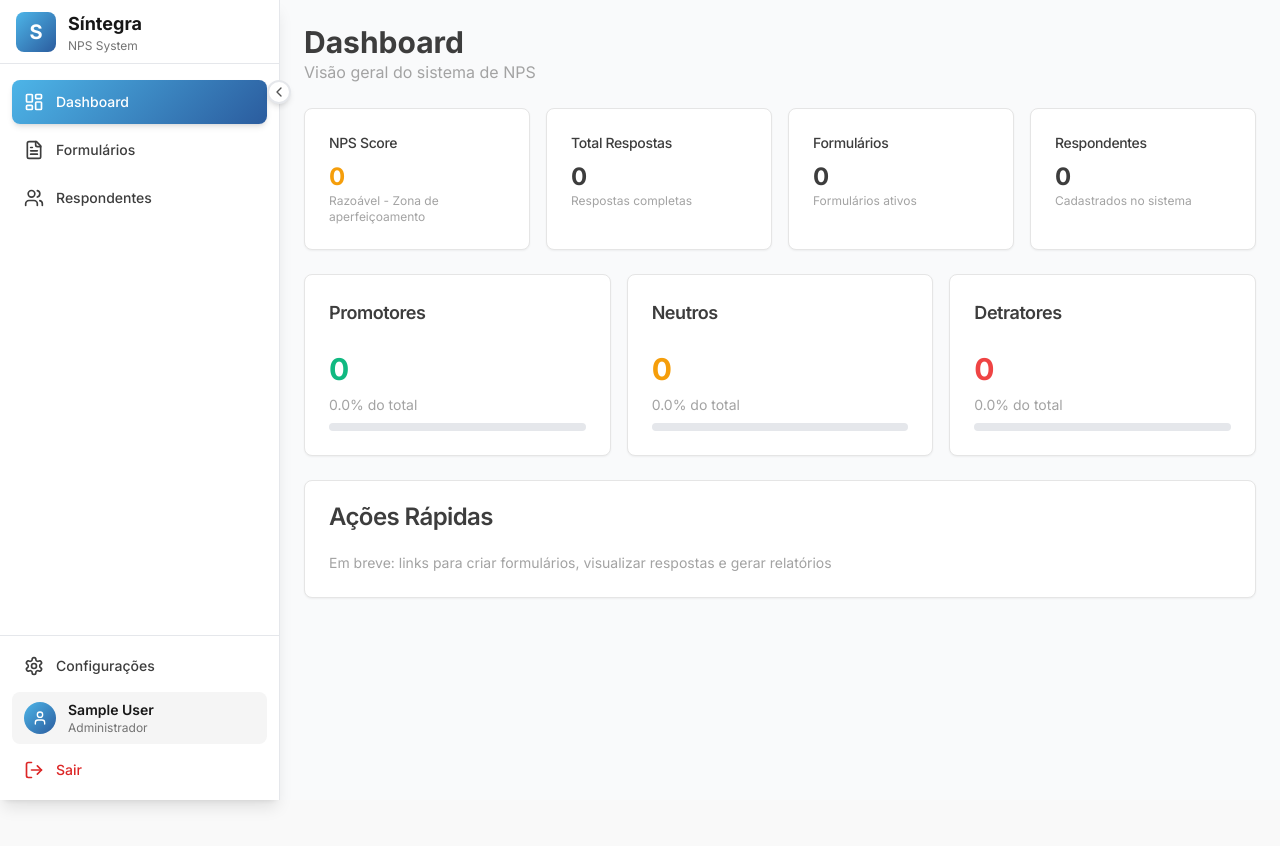
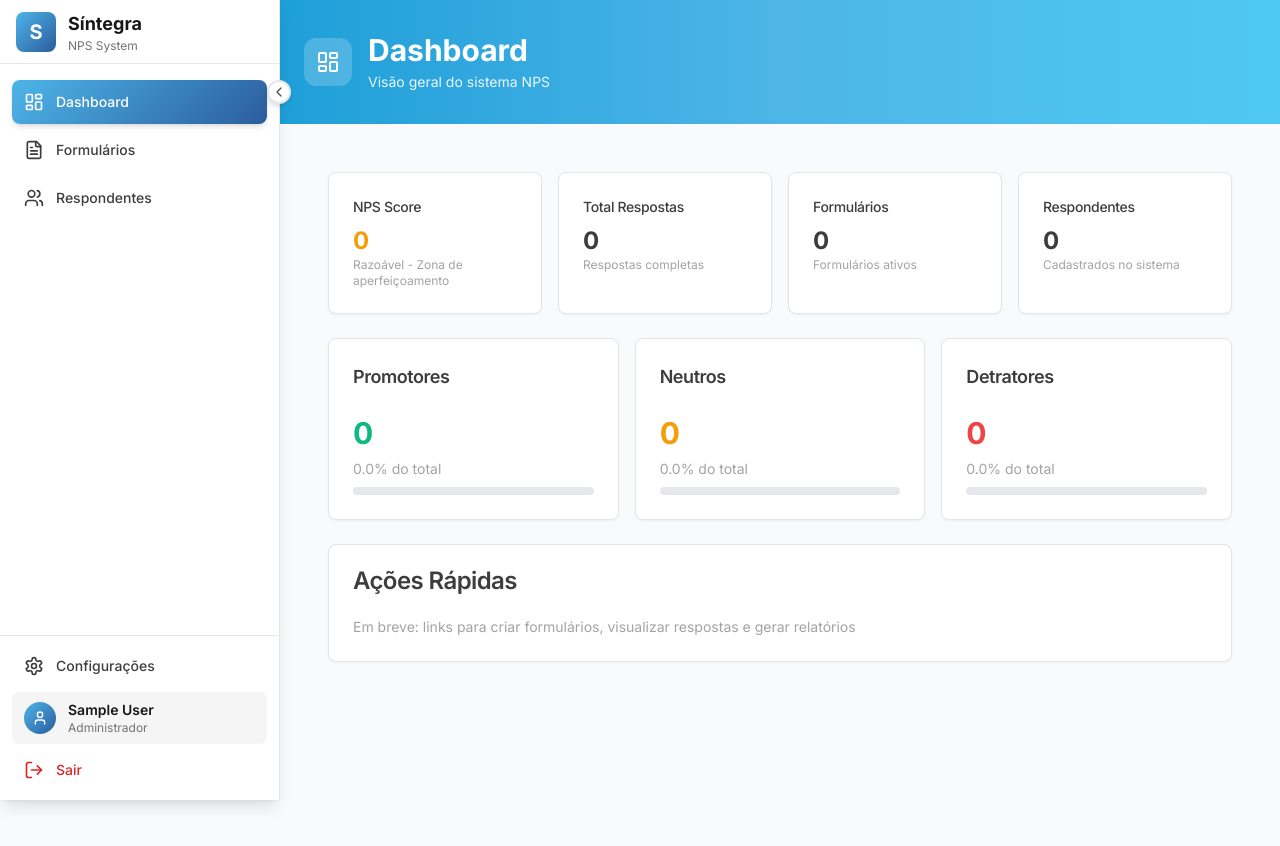
Before and after one commit to gfcampos1/NPS-S-ntegra, a Next.js app in the folder frontend/: page /admin/dashboard in a window 1280 px wide. Shown: the top 846 px of the page. Before the commit the page ends 800 px from the top, so only its background shows below. Built offline with nearby package versions, Linux system fonts and the light colour scheme; no server answers; the database is empty; sample sign-in values are in the browser's storage.

Commit message:
feat: adiciona cabeçalho azul gradient Síntegra
- Cria componente Header com fundo azul similar ao OKR Manager
- Auto-detecta título e ícone baseado na rota
- Integra Header no AppLayout
- Remove títulos duplicados do Dashboard
- Usa gradient primary-600 to primary-400

```diff
--- a/frontend/src/app/admin/dashboard/page.tsx
+++ b/frontend/src/app/admin/dashboard/page.tsx
@@ -60,14 +60,7 @@ export default async function DashboardPage() {
   const data = await getDashboardData()
 
   return (
-    <div className="space-y-6">
-      <div>
-        <h2 className="text-3xl font-bold text-sintegra-gray-dark">Dashboard</h2>
-        <p className="text-sintegra-gray-medium">
-          Visão geral do sistema de NPS
-        </p>
-      </div>
-
+    <div className="p-6 space-y-6">
       {/* Cards de métricas */}
       <div className="grid gap-4 md:grid-cols-2 lg:grid-cols-4">
         <Card>
--- a/frontend/src/components/layout/AppLayout.tsx
+++ b/frontend/src/components/layout/AppLayout.tsx
@@ -4,6 +4,7 @@ import { useSession } from 'next-auth/react';
 import { usePathname, useRouter } from 'next/navigation';
 import { useEffect, useState } from 'react';
 import { Sidebar } from './Sidebar';
+import { Header } from './Header';
 import { Loading } from '../ui/Loading';
 
 interface AppLayoutProps {
@@ -58,6 +59,7 @@ export function AppLayout({ children }: AppLayoutProps) {
     <div className="flex min-h-screen bg-gray-50">
       <Sidebar />
       <main className="flex-1 overflow-auto">
+        <Header />
         <div className="min-h-screen">
           {children}
         </div>
--- /dev/null
+++ b/frontend/src/components/layout/Header.tsx
@@ -0,0 +1,81 @@
+"use client";
+
+import { usePathname } from "next/navigation";
+import { FileText, Users, BarChart3, LayoutDashboard } from "lucide-react";
+
+interface HeaderProps {
+  title?: string;
+  subtitle?: string;
+}
+
+export function Header({ title, subtitle }: HeaderProps) {
+  const pathname = usePathname();
+
+  // Auto-detect title based on route if not provided
+  const getPageInfo = () => {
+    if (title && subtitle) {
+      return { title, subtitle };
+    }
+
+    if (pathname.includes('/forms')) {
+      return {
+        title: 'Formulários NPS',
+        subtitle: 'Crie e gerencie seus formulários de pesquisa',
+      };
+    }
+    if (pathname.includes('/respondents')) {
+      return {
+        title: 'Respondentes',
+        subtitle: 'Gerencie sua base de contatos',
+      };
+    }
+    if (pathname.includes('/reports')) {
+      return {
+        title: 'Relatórios',
+        subtitle: 'Análises e insights das pesquisas',
+      };
+    }
+    if (pathname.includes('/dashboard')) {
+      return {
+        title: 'Dashboard',
+        subtitle: 'Visão geral do sistema NPS',
+      };
+    }
+
+    return {
+      title: 'Sistema NPS',
+      subtitle: 'Síntegra - Net Promoter Score',
+    };
+  };
+
+  const pageInfo = getPageInfo();
+
+  return (
+    <div className="bg-gradient-to-r from-primary-600 via-primary-500 to-primary-400 shadow-brand">
+      <div className="px-6 py-8">
+        <div className="flex items-center gap-4">
+          <div className="w-12 h-12 bg-white/20 backdrop-blur-sm rounded-xl flex items-center justify-center">
+            {pathname.includes('/forms') && <FileText className="w-6 h-6 text-white" />}
+            {pathname.includes('/respondents') && <Users className="w-6 h-6 text-white" />}
+            {pathname.includes('/reports') && <BarChart3 className="w-6 h-6 text-white" />}
+            {pathname.includes('/dashboard') && <LayoutDashboard className="w-6 h-6 text-white" />}
+            {!pathname.includes('/forms') &&
+             !pathname.includes('/respondents') &&
+             !pathname.includes('/reports') &&
+             !pathname.includes('/dashboard') && (
+              <span className="text-white font-bold text-xl">S</span>
+            )}
+          </div>
+          <div>
+            <h1 className="text-3xl font-bold text-white">
+              {pageInfo.title}
+            </h1>
+            <p className="text-primary-50 text-sm mt-1">
+              {pageInfo.subtitle}
+            </p>
+          </div>
+        </div>
+      </div>
+    </div>
+  );
+}
```
